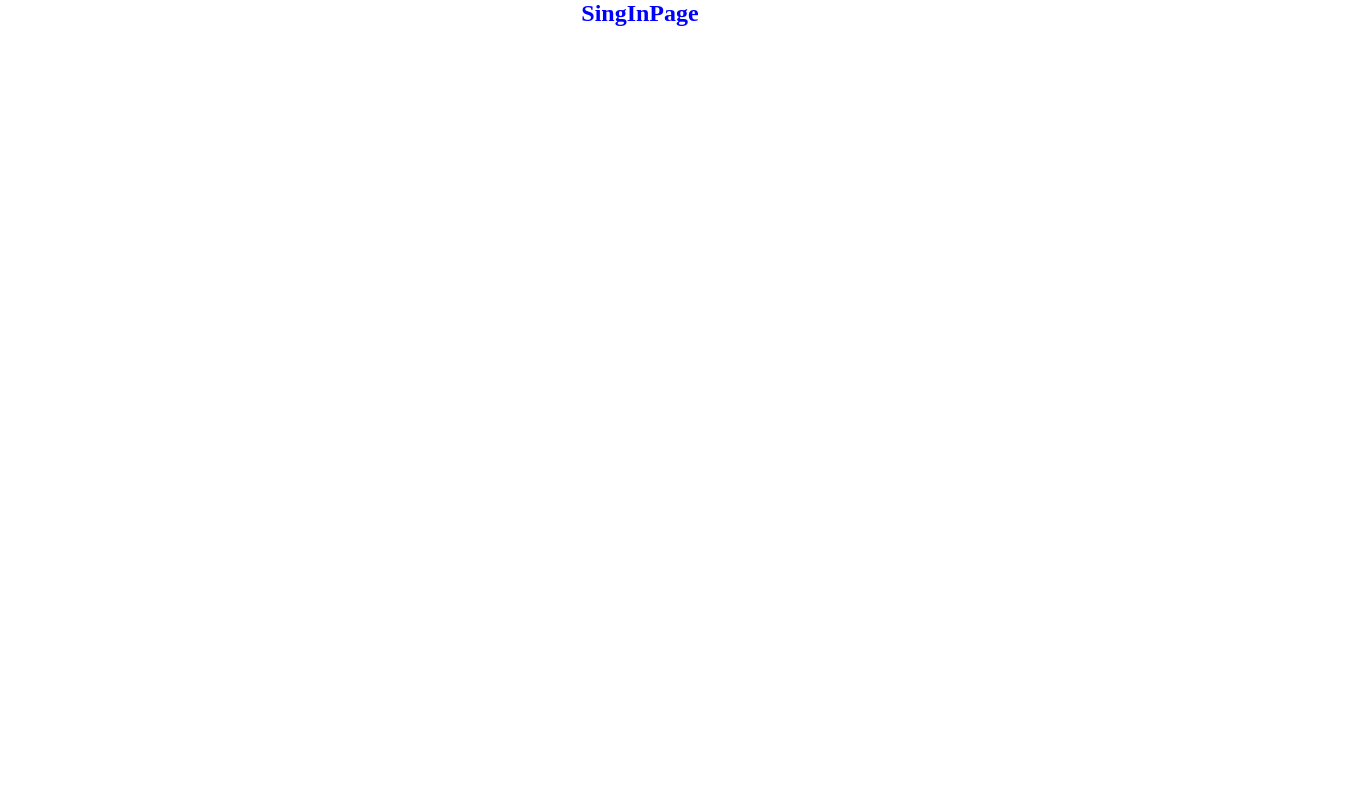
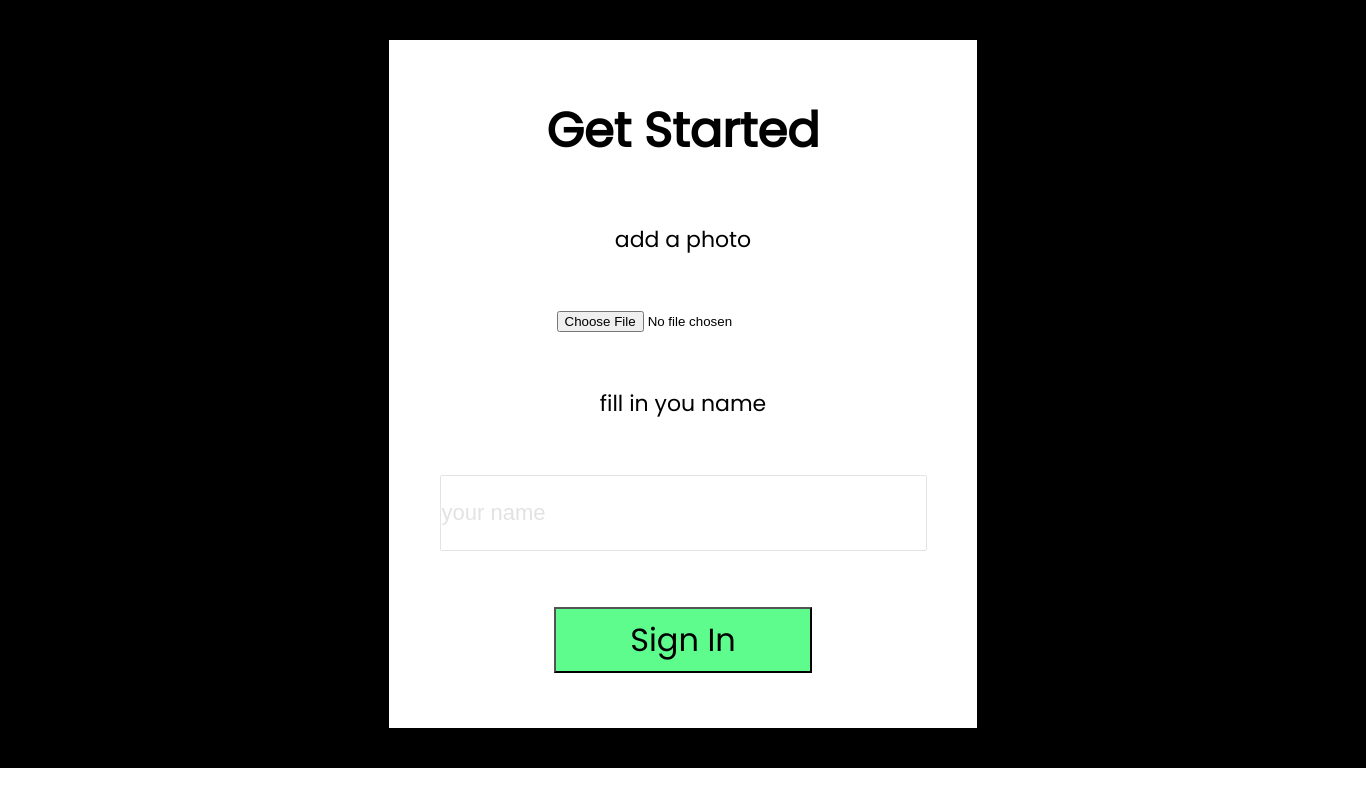
Before and after one commit to bagi24/Todo-App-Test, a React (Create React App) app: page /singin in a window 1280 px wide. Shown: the whole page, 1366 px wide, since content can reach past the window. Built offline with nearby package versions, Linux system fonts and the light colour scheme.

Commit message:
sign in design draft

```diff
--- a/src/App.js
+++ b/src/App.js
@@ -1,5 +1,5 @@
 import "./styles/App.css";
-import SingInPage from "./pages/SingInPage";
+import SignInPage from "./pages/SignInPage";
 import StartPage from "./pages/StartPage";
 import { Routes, Route } from "react-router-dom";
 
@@ -8,7 +8,7 @@ function App() {
     <div className="App">
       <Routes>
         <Route path="/" element={<StartPage />} />
-        <Route path="singin" element={<SingInPage />} />
+        <Route path="singin" element={<SignInPage />} />
       </Routes>
     </div>
   );
--- /dev/null
+++ b/src/pages/SignInPage.js
@@ -0,0 +1,20 @@
+import React from "react";
+import "../styles/SignInPage.css";
+
+export default function SignInPage() {
+  return (
+    <section className="register-content">
+      <form>
+        <h2> Get Started</h2>
+
+        <label className="input-labelPhoto" for="photo"> add a photo </label>
+        <input type="file" id="photo" name="photo" />
+
+        <label className="input-labelName" for="name"> fill in you name</label>
+        <input className="input-name" type="text" id="name"  name="name" placeholder="your name" />
+
+        <button className="btn-signin"> Sign In</button>
+      </form>
+    </section>
+  );
+}
--- a/src/pages/SingInPage.js
+++ /dev/null
@@ -1,10 +0,0 @@
-import React from "react";
-import "../styles/SingInPage.css";
-
-export default function SingInPage() {
-  return (
-    <div>
-      <h2> SingInPage</h2>
-    </div>
-  );
-}
--- /dev/null
+++ b/src/styles/SignInPage.css
@@ -0,0 +1,58 @@
+.register-content {
+  background: #000;
+  width: 1366px;
+  height: 768px;
+  display: flex;
+  justify-content: center;
+  align-items: center;
+}
+
+form {
+  display: flex;
+  flex-direction: column;
+  justify-content: space-evenly;
+  align-items: center;
+  width: 588px;
+  height: 688px;
+  background: #fff;
+}
+
+h2 {
+  letter-spacing: 0px;
+  color: #000000;
+  text-transform: capitalize;
+  font-family: "Poppins";
+  font-size: 48px;
+}
+
+.input-name {
+  outline: none;
+
+  width: 487px;
+  height: 76px;
+  font-size: 22px;
+  opacity: 0.2;
+}
+
+.input-labelName {
+  font-family: "Poppins";
+  font-size: 22px;
+  letter-spacing: 0px;
+  color: #000000;
+  text-transform: lowercase;
+}
+
+.btn-signin {
+  width: 258px;
+  height: 66px;
+
+  background: #5efc8d;
+  color: #000;
+  font-size: 32px;
+  font-family: "Poppins";
+}
+
+.input-labelPhoto {
+  font-size: 22px;
+  font-family: "Poppins";
+}
--- a/src/styles/SingInPage.css
+++ /dev/null
@@ -1,4 +0,0 @@
-h2 {
-
-    color: blue;
-}
```
